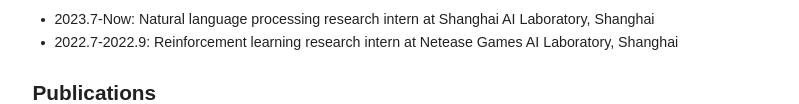
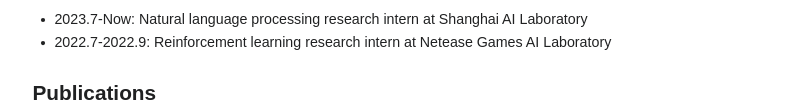
Before and after one commit to mantle2048/mantle2048.github.io, a plain HTML site: page index.html in a window 1280 px wide. Shown: the part 625-729 px from the top of the page, without its empty margins (240-1039 px from the left). Drawn offline with Linux system fonts and the light colour scheme.

Commit message:
remove unuseful text

```diff
--- a/index.html
+++ b/index.html
@@ -172,8 +172,8 @@ I firmly believe that the convergence of these three fascinating fields will pav
 <li> 2016.9-2020.6: B.Eng. in Computer Science, Dalian University of Technology </li>
 </ul>
 <ul>
-<li> 2023.7-Now: Natural language processing research intern at Shanghai AI Laboratory, Shanghai</li>
-<li> 2022.7-2022.9: Reinforcement learning research intern at Netease Games AI Laboratory, Shanghai</li>
+<li> 2023.7-Now: Natural language processing research intern at Shanghai AI Laboratory</li>
+<li> 2022.7-2022.9: Reinforcement learning research intern at Netease Games AI Laboratory</li>
 </ul>
 <h2>Publications</h2>
 <hr>
```
